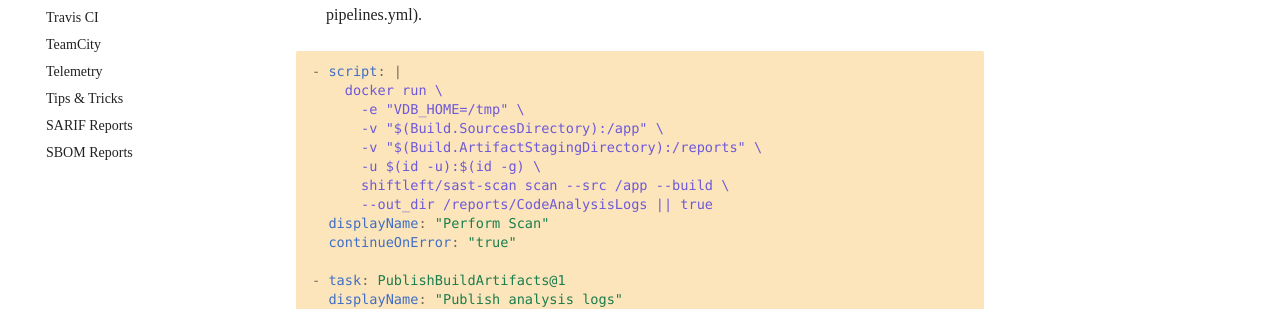
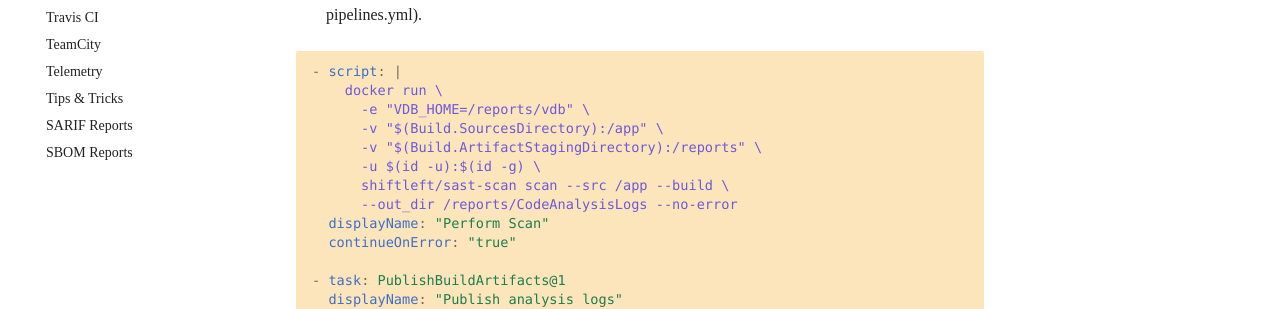
Before and after one commit to ShiftLeftSecurity/scan-docs, an MkDocs documentation site: the page built from docs/integrations/azure-devops-pipeline.md, in a window 1280 px wide and 900 px high. Shown: the part 437-746 px from the top of the window. Built offline with MkDocs 1.6.1 and Material for MkDocs 9.7.7, drawn with Linux system fonts in a browser that asks for light colours; some web fonts are replaced; comment, search, counter and statistics services are not loaded.

Commit message:
Fix to generate reports as non-root

````diff
--- a/docs/integrations/azure-devops-pipeline.md
+++ b/docs/integrations/azure-devops-pipeline.md
@@ -9,12 +9,12 @@ Scan has a best-in-class integration for Azure Pipelines with our dedicated [ext
 ```yaml
 - script: |
     docker run \
-      -e "VDB_HOME=/tmp" \
+      -e "VDB_HOME=/reports/vdb" \
       -v "$(Build.SourcesDirectory):/app" \
       -v "$(Build.ArtifactStagingDirectory):/reports" \
       -u $(id -u):$(id -g) \
       shiftleft/sast-scan scan --src /app --build \
-      --out_dir /reports/CodeAnalysisLogs || true
+      --out_dir /reports/CodeAnalysisLogs --no-error
   displayName: "Perform Scan"
   continueOnError: "true"
 
````
